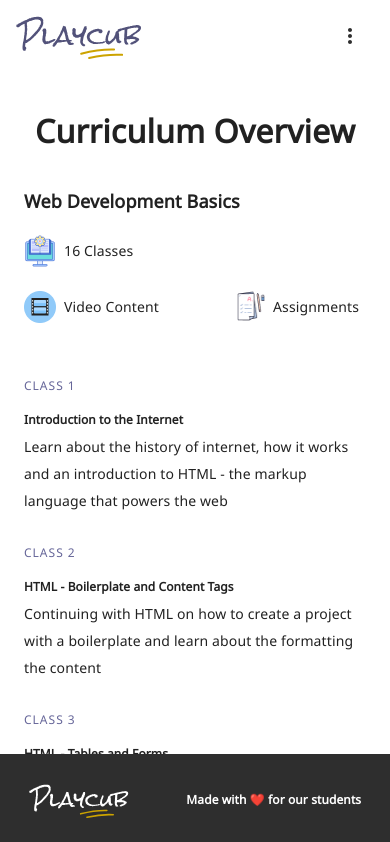
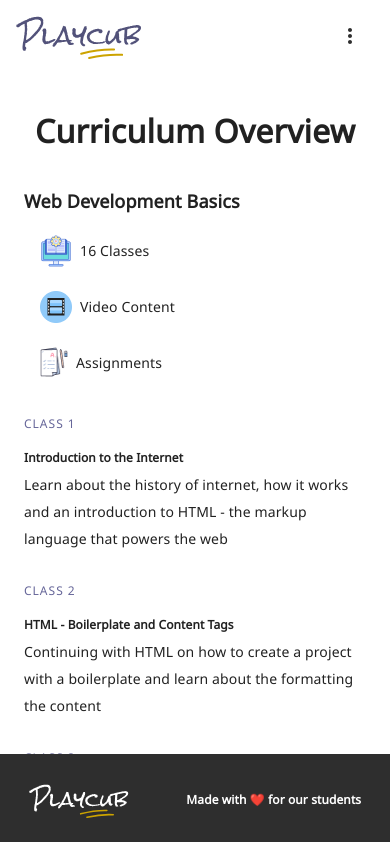
Before and after one commit to navgurukul/playcub-fe, a Next.js app: page /ourCirriculaum in a window 390 px wide. Shown: the top 842 px of the page. Built offline with nearby package versions, Linux system fonts and the light colour scheme.

Commit message:
Did some changes in cirriculaum page responsive desigin

```diff
--- a/pages/ourCirriculaum/index.js
+++ b/pages/ourCirriculaum/index.js
@@ -36,7 +36,9 @@ const OurCirriculum = () =>{
                         <Box>
                         </Box>
                         <Box sx ={{mt:2,mb:3}} >
-                            <Grid container  >
+                            {isActive&&
+                            <Container>
+                            <Box>
                                 <Grid item display={'flex'} mb={isActive&&"16px"}>
                                     <Box  >
                                         <Image
@@ -47,12 +49,14 @@ const OurCirriculum = () =>{
                                             />
                                     </Box>
                                     <Box sx={{ml:1,mr:1}}>
-                                        <Typography variant="body1" sx={{mt:0.3, mr:!isActive?"16px":"60px", mb:0.3}}>
+                                        <Typography variant="body1" sx={{mt:0.3, mr:"16px", mb:0.3}}>
                                             16 Classes
                                         </Typography>
                                     </Box>
 
                                 </Grid>
+                            </Box>
+                            <Box>
                                 <Grid item mb={isActive&&"16px"} display={'flex'}>
                                     <Box >
 
@@ -65,7 +69,69 @@ const OurCirriculum = () =>{
                                         />
                                     </Box>
                                     <Box sx={{ml:1,mr:1}} >
-                                        <Typography variant="body1" sx={{mr:!isActive?"16px":"70px", mt:0.3, mb:0.3}} >
+                                        <Typography variant="body1" sx={{mr:"16px", mt:0.3, mb:0.3}} >
+                                            Video Content
+                                        </Typography>
+                                    </Box>
+                                </Grid>
+
+
+                            </Box>
+                            <Box>
+                            <Grid item  display={'flex'}>
+                                <Box  >
+
+                                    <Image
+
+                                        src={require("../../assest/assigments.png")}
+                                        height={"30.54px"}
+                                        width={'28.67px'}
+                                        alt="Regular Assignments logo img"
+
+                                        />
+                                </Box>
+                                <Box sx={{ml:1}}>
+                                    <Typography variant="body1"  mt={0.3} >
+                                        Assignments
+                                    </Typography>
+                                </Box>
+
+                            </Grid>
+
+                            </Box>
+                            </Container>
+                        }
+
+                            {!isActive&&<Grid container  >
+                                <Grid item display={'flex'} >
+                                    <Box  >
+                                        <Image
+                                            src={require("../../assest/classes.png")}
+                                            className={classes.Icons}
+                                            alt="laptop logo img"
+
+                                            />
+                                    </Box>
+                                    <Box sx={{ml:1,mr:1}}>
+                                        <Typography variant="body1" sx={{mt:0.3, mr:"16px", mb:0.3}}>
+                                            16 Classes
+                                        </Typography>
+                                    </Box>
+
+                                </Grid>
+                                <Grid item  display={'flex'}>
+                                    <Box >
+
+                                        <Image
+
+                                            src={require("../../assest/video.png")}
+                                            className={classes.Icons}
+                                            alt="Video Content logo img"
+
+                                        />
+                                    </Box>
+                                    <Box sx={{ml:1,mr:1}} >
+                                        <Typography variant="body1" sx={{mr:"16px", mt:0.3, mb:0.3}} >
                                             Video Content
                                         </Typography>
                                     </Box>
@@ -88,7 +154,7 @@ const OurCirriculum = () =>{
                                         </Typography>
                                     </Box>
                                 </Grid>
-                            </Grid>
+                            </Grid>}
                         </Box>
                         {ClassesData.map((value, index)=>{
                             return(
```
